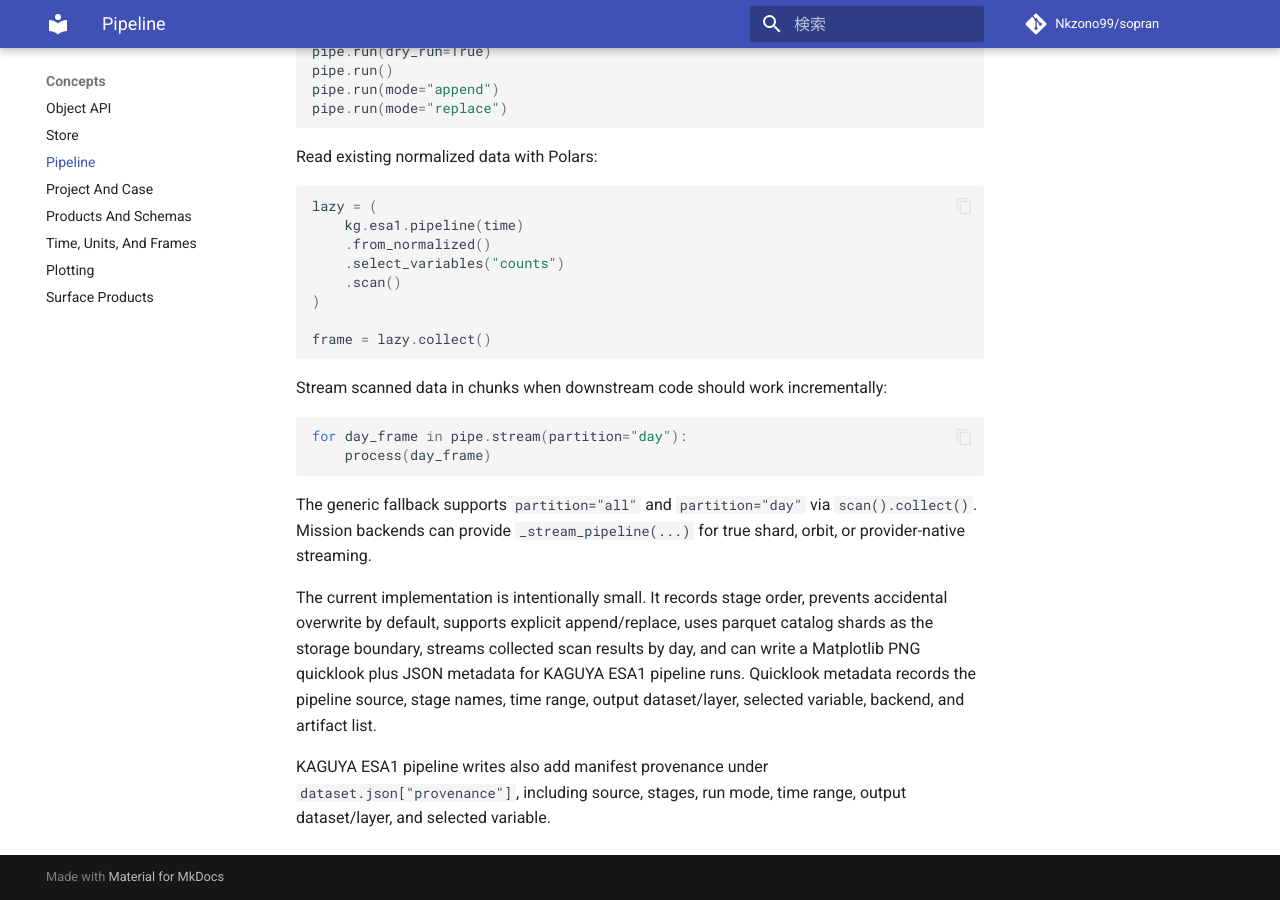
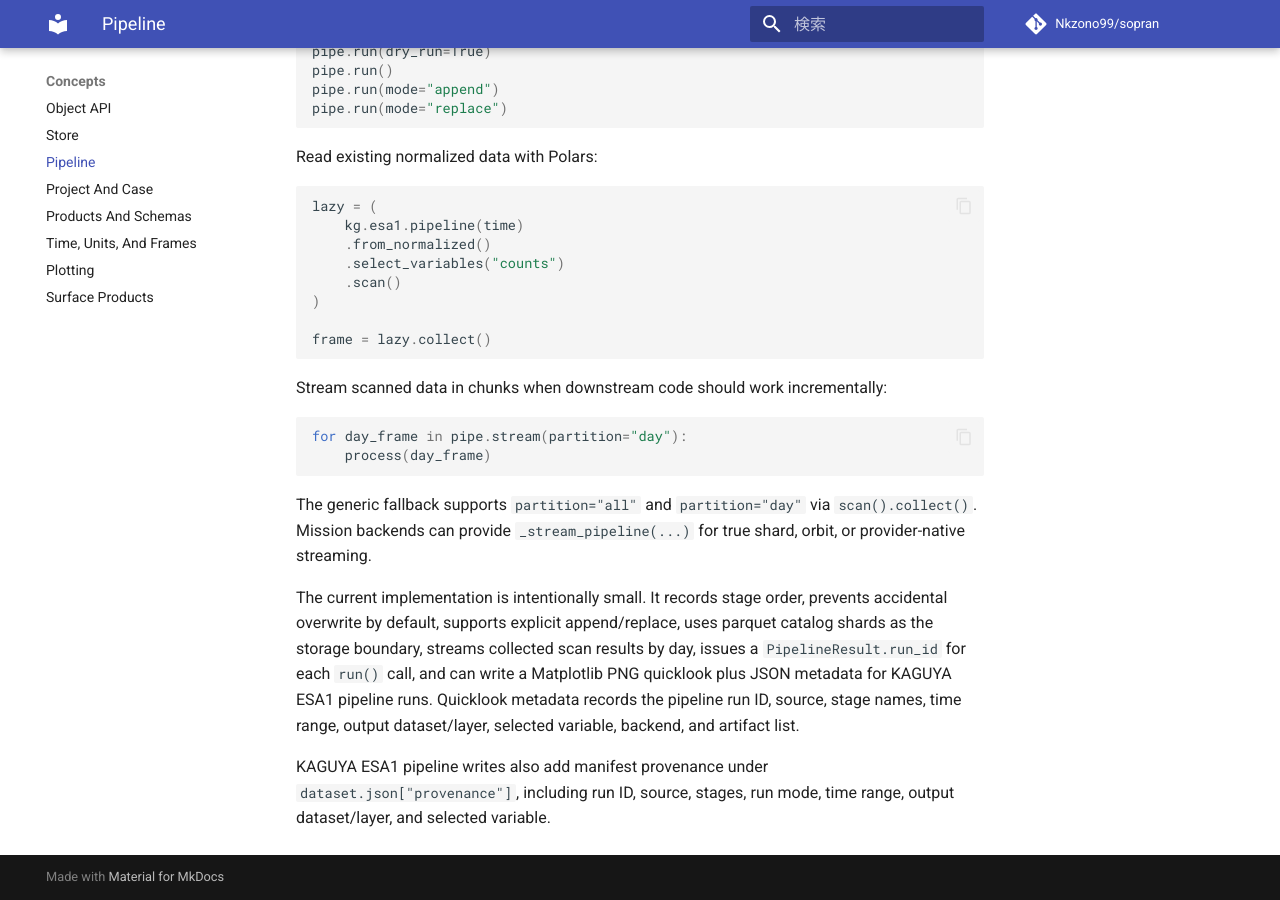
Before and after one commit to Nkzono99/sopran, an MkDocs documentation site: the page built from docs/concepts/pipeline.md, in a window 1280 px wide and 900 px high, scrolled down 558 px. Built offline with MkDocs 1.6.1 and Material for MkDocs 9.7.7, drawn with Linux system fonts in a browser that asks for light colours; comment, search, counter and statistics services are not loaded.

Commit message:
Add pipeline run identifiers

```diff
--- a/docs/concepts/pipeline.md
+++ b/docs/concepts/pipeline.md
@@ -53,11 +53,11 @@ true shard, orbit, or provider-native streaming.
 The current implementation is intentionally small. It records stage order,
 prevents accidental overwrite by default, supports explicit append/replace,
 uses parquet catalog shards as the storage boundary, streams collected scan
-results by day, and can write a Matplotlib PNG quicklook plus JSON metadata for
-KAGUYA ESA1 pipeline runs. Quicklook metadata records the pipeline source,
-stage names, time range, output dataset/layer, selected variable, backend, and
-artifact list.
+results by day, issues a `PipelineResult.run_id` for each `run()` call, and can
+write a Matplotlib PNG quicklook plus JSON metadata for KAGUYA ESA1 pipeline
+runs. Quicklook metadata records the pipeline run ID, source, stage names, time
+range, output dataset/layer, selected variable, backend, and artifact list.
 
 KAGUYA ESA1 pipeline writes also add manifest provenance under
-`dataset.json["provenance"]`, including source, stages, run mode, time range,
-output dataset/layer, and selected variable.
+`dataset.json["provenance"]`, including run ID, source, stages, run mode, time
+range, output dataset/layer, and selected variable.
```
Also changed, not shown: SPEC.md (+4 -0 lines), docs/reference/pipeline-rules.md (+5 -2 lines), 3 other files.
